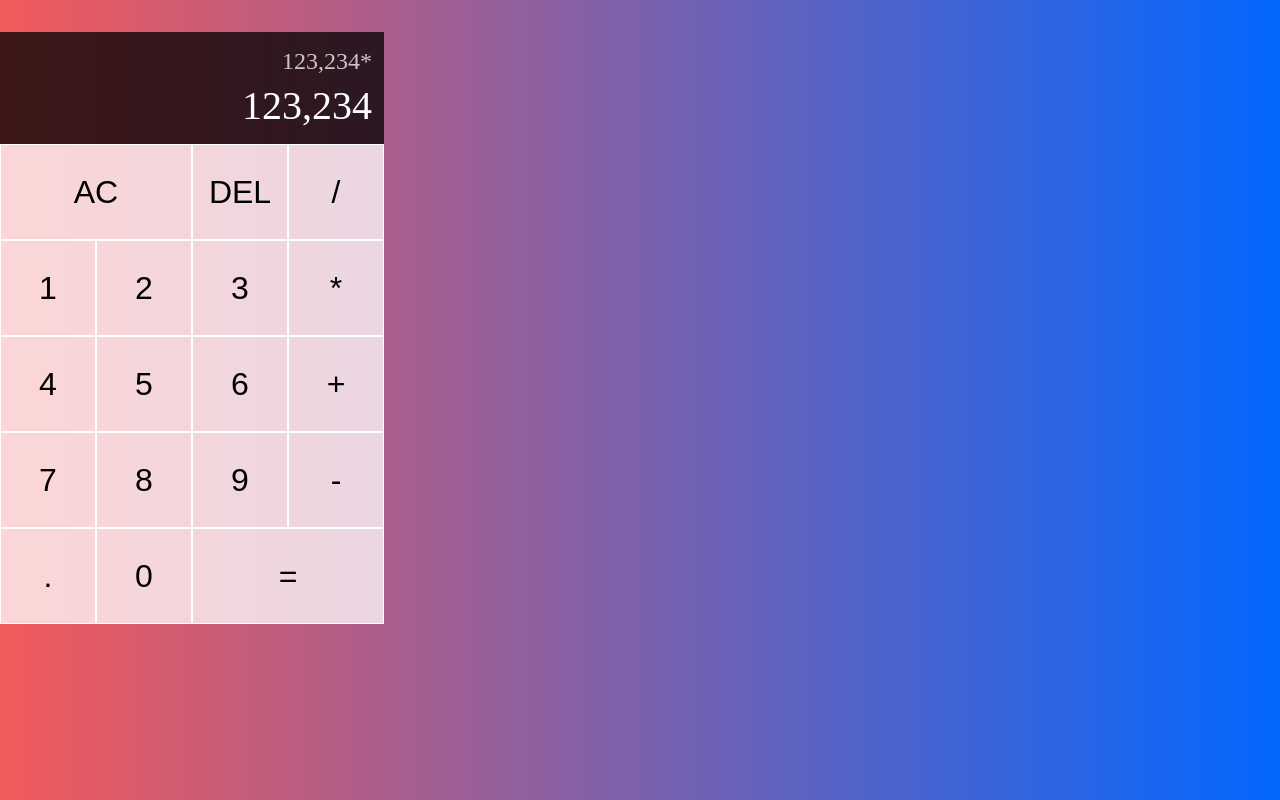
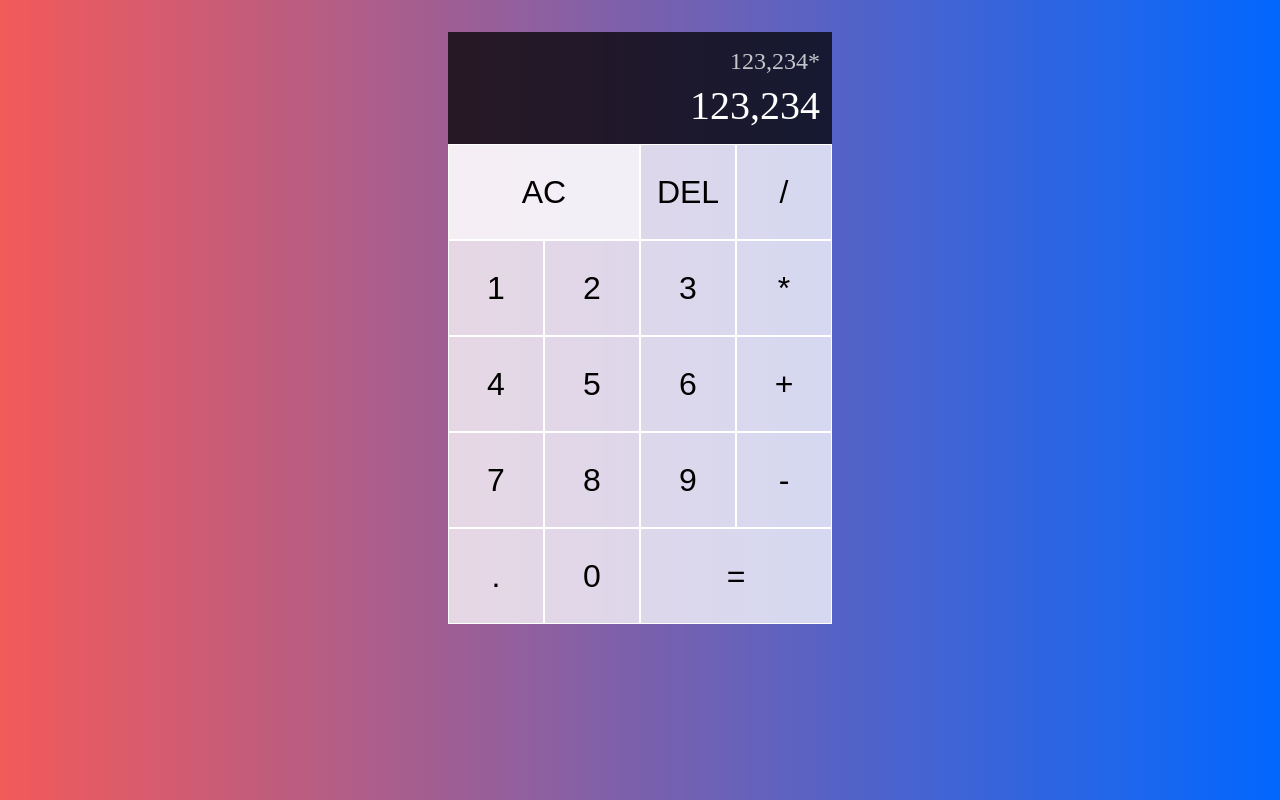
Before and after one commit to 0xUvaish/React-Calculator, a React (Create React App) app: page / in a window 1280 px wide. In both pictures the pointer is over the button "AC". Built offline with nearby package versions, Linux system fonts and the light colour scheme.

Commit message:
Hover and focus added on buttons

```diff
--- a/src/styles.css
+++ b/src/styles.css
@@ -10,6 +10,7 @@ body {
 .calculator-grid {
     display: grid;
     margin-top: 2rem;
+    justify-content: center;
     grid-template-columns: repeat(4, 6rem);
     grid-template-rows: minmax(7rem, auto) repeat(5, 6rem);
 }
@@ -20,6 +21,10 @@ body {
     border: 1px solid white;
     outline: none;
     background-color: rgba(255, 255, 255, .75);
+}
+
+.calculator-grid button:hover, .calculator-grid button:focus {
+    background-color: rgba(255, 255, 255, .9);
 }
 
 .span-two {
```
